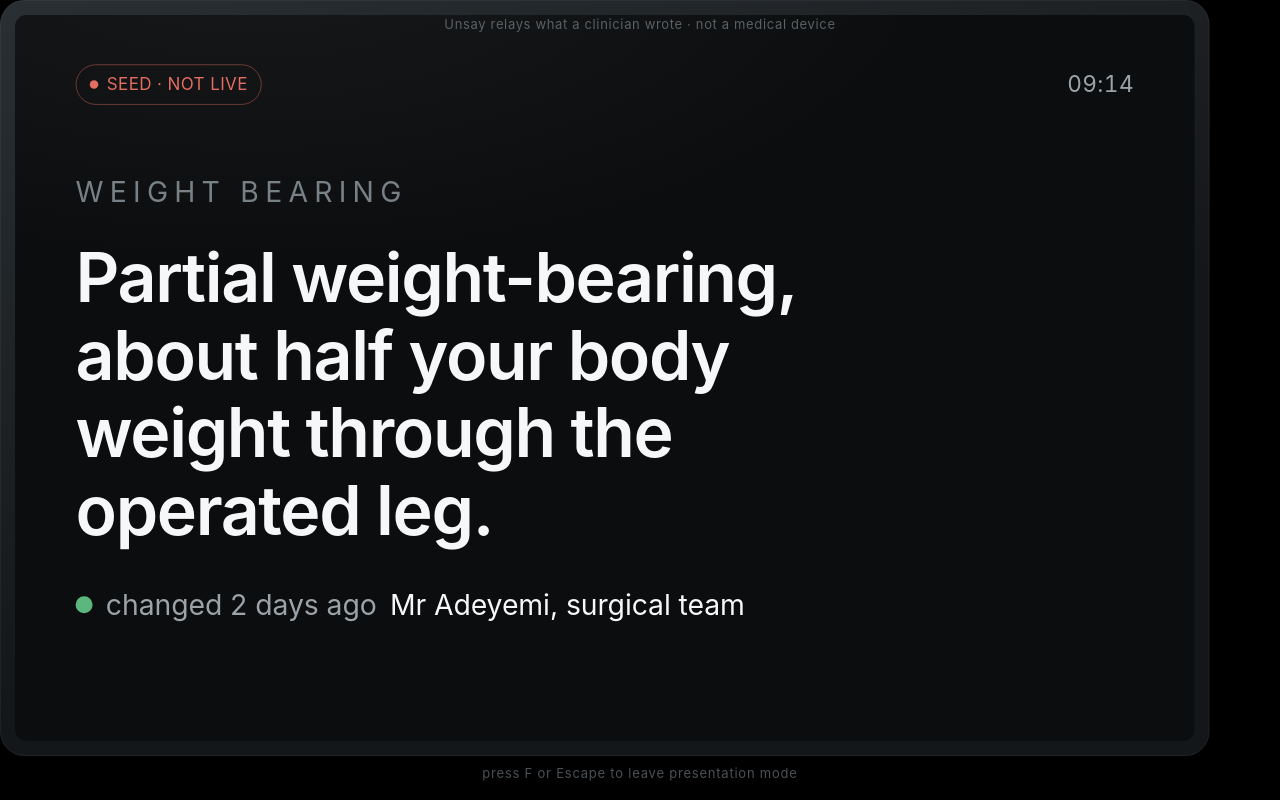
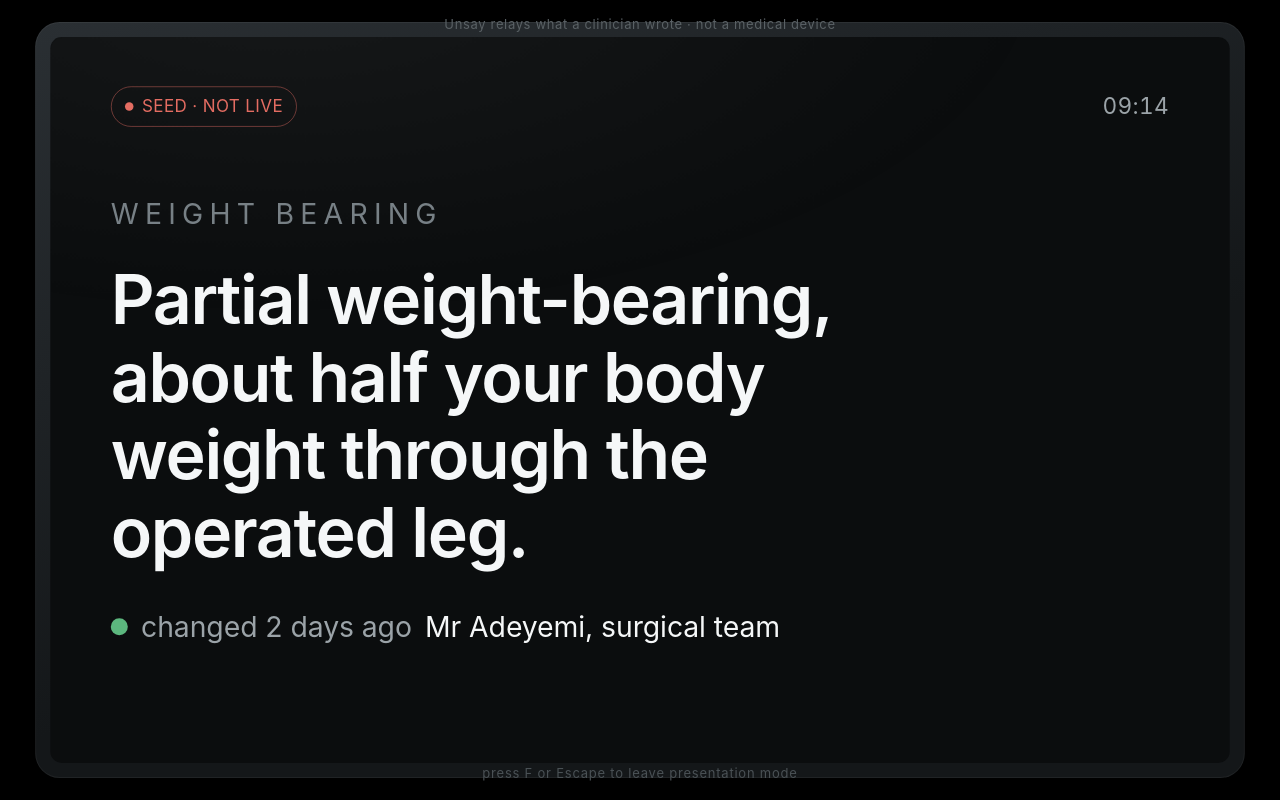
Before and after one commit to edycutjong/unsay, a website: page web/echo.html in a window 1280 px wide. Both pictures are taken after a click on the button "Presentation mode". Drawn offline with Linux system fonts and the light colour scheme.

Commit message:
presentation mode scales the device from its centre
It was centred by flex but scaled from its top-left corner, so under a
1280 px window the scaled device slid up and left, off-screen. Found by
embedding the Echo Show in a 600 px frame; true of any small laptop too.

```diff
--- a/web/echo.html
+++ b/web/echo.html
@@ -145,6 +145,9 @@ body.present{background:#000; overflow:hidden}
 body.present .shell{display:none}
 .present-stage{display:none}
 body.present .present-stage{display:flex; position:fixed; inset:0; align-items:center; justify-content:center}
+/* centred by flex, so it must scale from its centre: a top-left origin pushed a
+   scaled-down device up and off-screen whenever the window was under 1280 px */
+body.present .device{transform-origin:center; flex:none}
 body.present .exit-hint{position:fixed; left:50%; bottom:16px; transform:translateX(-50%);
   color:#4A5155; font-size:13px; letter-spacing:.06em}
 
```
